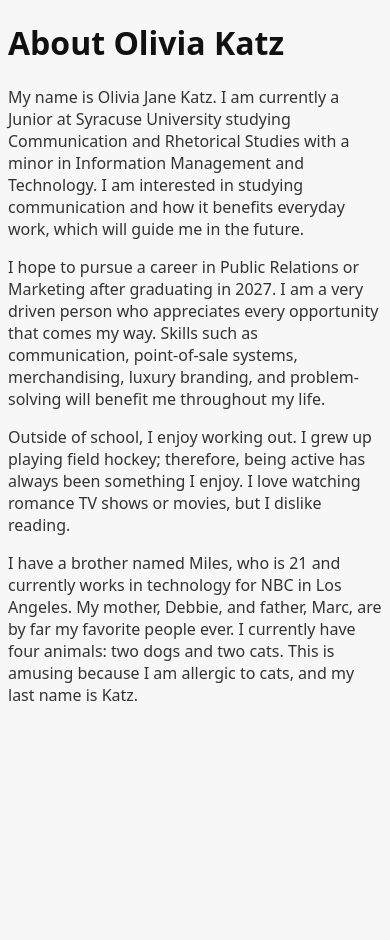
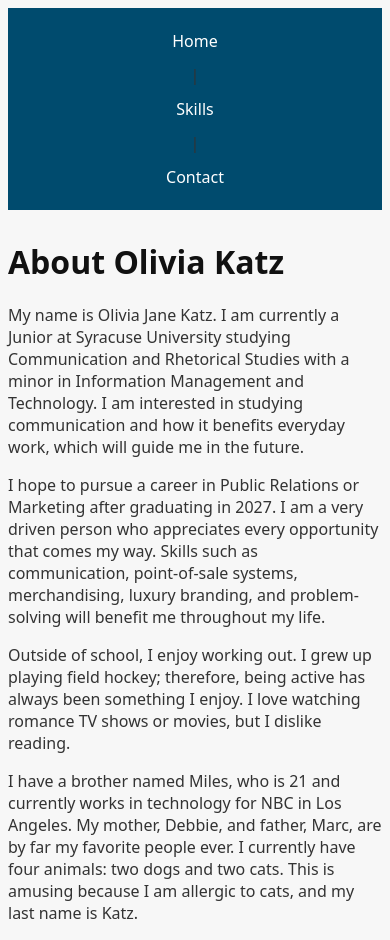
Before and after one commit to oliviajkatz/ist263, a plain HTML site: page lab07/index.html in a window 390 px wide. Before the commit the page ends 844 px from the top, so only its background shows below. Drawn offline with Linux system fonts and the light colour scheme.

Commit message:
lab07 commit 2

```diff
--- a/lab07/index.html
+++ b/lab07/index.html
@@ -3,10 +3,15 @@
     <head>
         <meta charset="utf-8">
         <meta name="viewport" content="width=device-width, initial-scale=1">
-        <title>Olivia Katz — Bio</title>
+        <title>Olivia Katz — Home</title>
         <link rel="stylesheet" href="styles.css">
     </head>
-    <body class="bio-page">
+    <body class="home-page">
+        <nav>
+            <a href="index.html">Home</a> |
+            <a href="skills.html">Skills</a> |
+            <a href="contact.html">Contact</a>
+        </nav>
         <main class="container">
             <h1>About Olivia Katz</h1>
             <p>My name is Olivia Jane Katz. I am currently a Junior at Syracuse University studying Communication and Rhetorical Studies with a minor in Information Management and Technology. I am interested in studying communication and how it benefits everyday work, which will guide me in the future.</p>
@@ -16,3 +21,4 @@
         </main>
     </body>
 </html>
+<!DOCTYPE html>
--- a/lab07/styles.css
+++ b/lab07/styles.css
@@ -24,10 +24,25 @@ nav {
 nav a {
   color: #ffffff;               /* site navigation link color */
   text-decoration: none;
-  padding: 4px 8px;             /* makes hover area larger */
+  padding: 6px 10px;            /* makes hover area larger */
+  border-radius: 4px;
+  display: inline-block;
 }
 
 /* descendant + pseudo selector (nav a:hover) */
 nav a:hover {
   background-color: #0a84bf;    /* site navigation hover highlight */
+  color: #002533;
 }
+
+/* keyboard accessibility: visible focus state */
+nav a:focus {
+  outline: 3px solid #ffd54f;
+  outline-offset: 2px;
+}
+
+/* small-screen stacking */
+@media (max-width: 480px) {
+  nav { text-align: center; }
+  nav a { display: block; margin: 6px 0; }
+}
```
Also changed, not shown: lab07/contact.html (+7 -2 lines), lab07/skills.html (+8 -2 lines).
